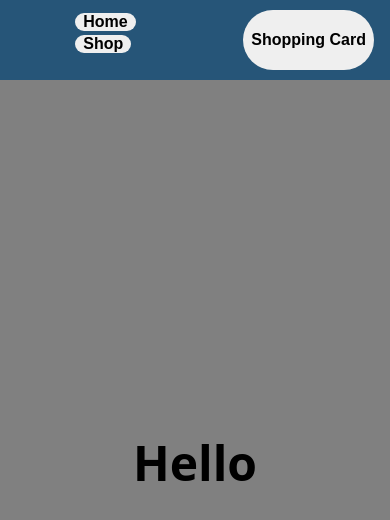
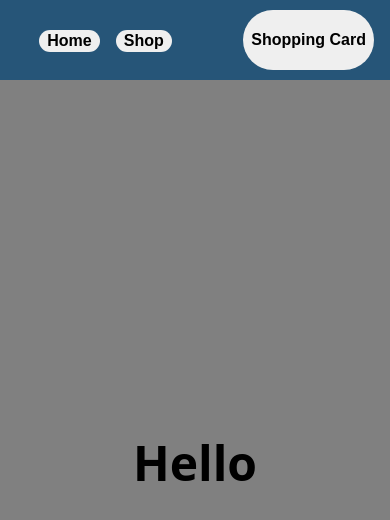
Before and after one commit to BlockchainLover2/Shopping-Cart, a React (Vite) app: page / in a window 390 px wide. Shown: the top 520 px of the page. Built offline with nearby package versions, Linux system fonts and the light colour scheme; no server answers.

Commit message:
Safari Fix

```diff
--- a/src/App.css
+++ b/src/App.css
@@ -235,7 +235,9 @@ nav {
 }
 
 nav > .button-group {
-
+    display: flex;
+    gap: 1rem;
+    position: absolute;
     justify-self: center;
     align-self: center;
 }
@@ -451,7 +453,8 @@ nav > button {
         grid-template-columns: 1fr 1fr;
         padding: 0 1rem;
         > .button-group {
-            height: 75%;
+            position: static;
+            min-width: 0;
             .button-container{
                 button{
                     padding: 0 0.5rem;
```
